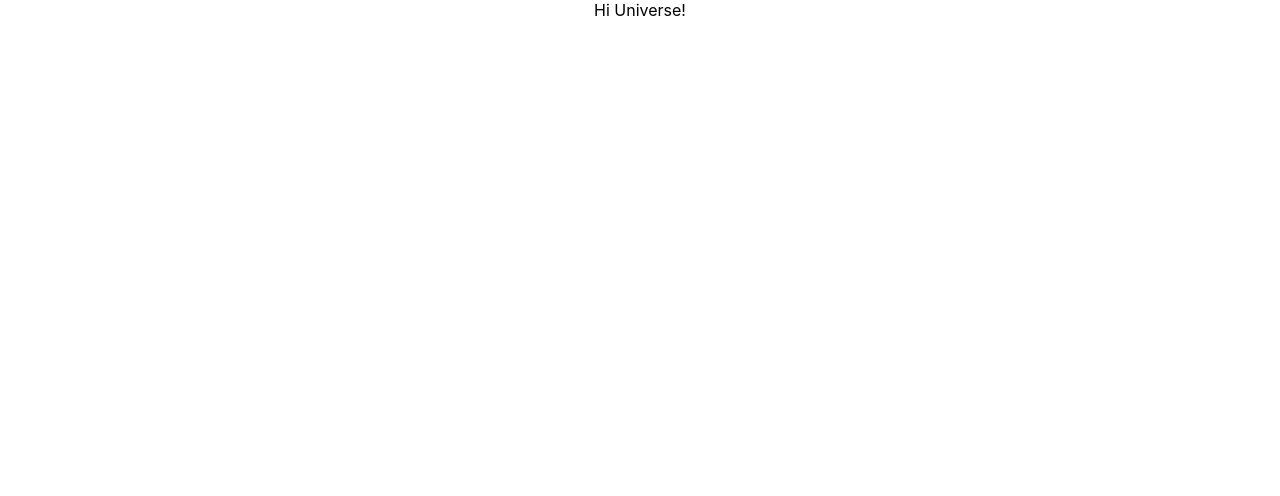
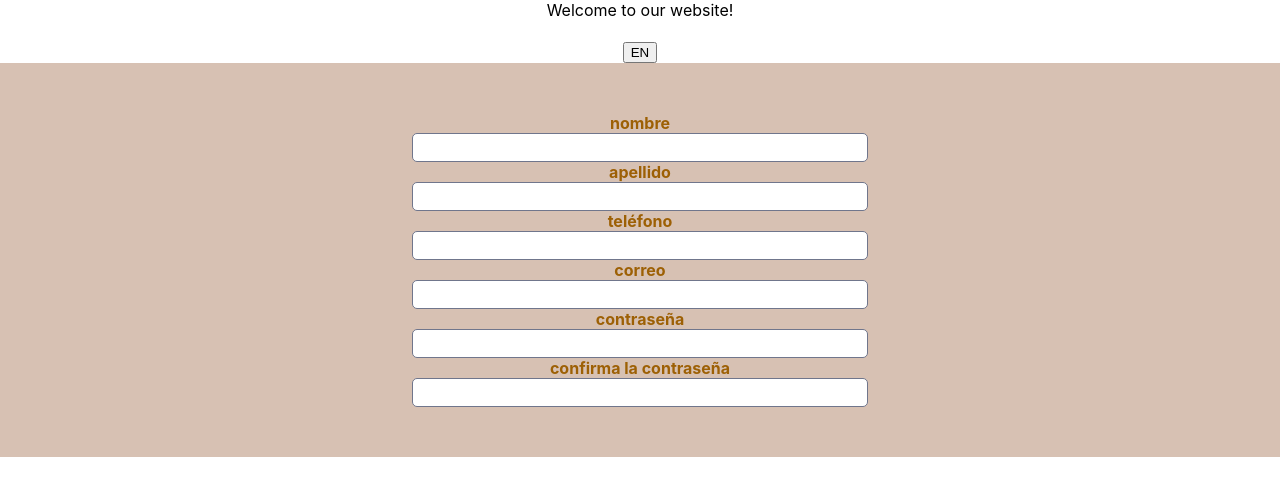
Before and after one commit to barbozacecilia/utn-curso-react-tp-4, a React (Create React App) app: page / in a window 1280 px wide. Shown: the top 496 px of the page. Built offline with nearby package versions, Linux system fonts and the light colour scheme.

Commit message:
feat(RegistrationForm): Use state for translate the title and labels of the text input and the button

```diff
--- a/src/App.js
+++ b/src/App.js
@@ -1,6 +1,6 @@
 import logo from './logo.svg';
 import './App.css';
-import RegistrationForm from "./RegistrationForm";
+import RegistrationForm from "./features/registration-form/RegistrationForm";
 
 function App() {
   return (
--- a/src/RegistrationForm.js
+++ /dev/null
@@ -1,14 +0,0 @@
-import React, {Component} from "react";
-
-
-class RegistrationForm extends Component {
-    render(){
-        return (
-            <>
-            Hi Universe!
-            </>
-        )
-    }
-}
-
-export default RegistrationForm;
--- /dev/null
+++ b/src/features/registration-form/RegistrationForm.js
@@ -0,0 +1,74 @@
+import React, {Component} from "react";
+import './styles/RegistrationFormStyles.css';
+import "./constants.js";
+import {T} from "./constants";
+
+class RegistrationForm extends Component {
+    constructor() {
+        super()
+        this.state={
+            language: T.ES
+        }}
+        handleClick =()=> {
+            this.setState((prevState) => ({
+                language: prevState.language === T.EN  ? T.ES: T.EN
+            }))
+
+        }
+
+
+    render(){
+        return (
+            <>
+                <div className="mainContainer">
+                <div className="leftSide">{this.state.language ===  T.EN ? T.ES.BIENVENIDA : T.EN.WELCOME}</div>
+                    <h1>{this.state.title}</h1>
+                    <button onClick={this.handleClick}>{this.state.language ===  T.ES ? T.ES.BUTTON : T.EN.BUTTON} </button>
+                    <div className="formContainer">
+                    <form >
+                        <div className="inputContainer">
+                            <label>
+                                {this.state.language ===  T.ES ? T.ES.NAME : T.EN.NAME}
+                            </label>
+                            <input/>
+                        </div>
+                        <div className="inputContainer">
+                            <label>
+                                {this.state.language ===  T.ES ? T.ES.LAST_NAME : T.EN.LAST_NAME}
+
+                            </label>
+                            <input/>
+                        </div>
+                        <div className="inputContainer">
+                            <label>
+                                {this.state.language ===  T.ES ? T.ES.PHONE_NUMBER : T.EN.PHONE_NUMBER}
+                            </label>
+                            <input/>
+                        </div>
+                        <div className="inputContainer">
+                            <label>
+                                {this.state.language ===  T.ES ? T.ES.EMAIL : T.EN.EMAIL}
+                            </label>
+                            <input/>
+                        </div>
+                        <div className="inputContainer">
+                            <label>
+                                {this.state.language ===  T.ES ? T.ES.PASSWORD : T.EN.PASSWORD}
+                            </label>
+                        <input/>
+                        </div>
+                        <div className="inputContainer">
+                            <label>
+                                {this.state.language ===  T.ES ? T.ES.CONFIRM_PASSWORD : T.EN.CONFIRM_PASSWORD}
+                            </label>
+                            <input/>
+                        </div>
+                    </form>
+                </div>
+                </div>
+            </>
+        )
+    }
+}
+
+export default RegistrationForm;
--- /dev/null
+++ b/src/features/registration-form/constants.js
@@ -0,0 +1,27 @@
+
+export const T = {
+  ES: {
+      BUTTON: 'EN',
+      BIENVENIDA: '¡Bienvenido/a a nuestro sitio!',
+      TITLE: 'Crea tu cuenta',
+      NAME: 'nombre',
+      LAST_NAME: 'apellido',
+      PHONE_NUMBER: 'teléfono',
+      EMAIL: 'correo',
+      PASSWORD: 'contraseña',
+      CONFIRM_PASSWORD: 'confirma la contraseña',
+    },
+
+   EN: {
+        BUTTON: 'ES',
+        WELCOME : 'Welcome to our website!',
+        TITLE:'Create your account',
+        NAME:'name',
+        LAST_NAME: 'last name',
+        PHONE_NUMBER: 'phone number',
+        EMAIL:'email',
+        PASSWORD:'password',
+        CONFIRM_PASSWORD :'confirm password',
+
+    }
+};
--- /dev/null
+++ b/src/features/registration-form/styles/RegistrationFormStyles.css
@@ -0,0 +1,37 @@
+
+.mainContainer{
+    background-color: #ffffff;
+
+}
+
+.secondContainer{
+    display: flex;
+    flex-direction: row;
+    justify-content: center;
+}
+.leftSide {
+    background-color: #ffffff;
+    display: inline;
+}
+
+.formContainer {
+    color: #9d6005;
+    font-weight: bold;
+    background-color: #d7c1b3;
+    display: flex;
+    flex-direction: row;
+    padding: 50px;
+    justify-content: space-around;
+}
+
+input {
+    border-radius: 5px;
+    border: #70768c solid  1px ;
+    width: 450px;
+    height: 25px;
+}
+
+.inputContainer {
+    display: flex;
+    flex-direction: column;
+}
```
Also changed, not shown: 1 other file (tests, documents, lock files or other folders).
